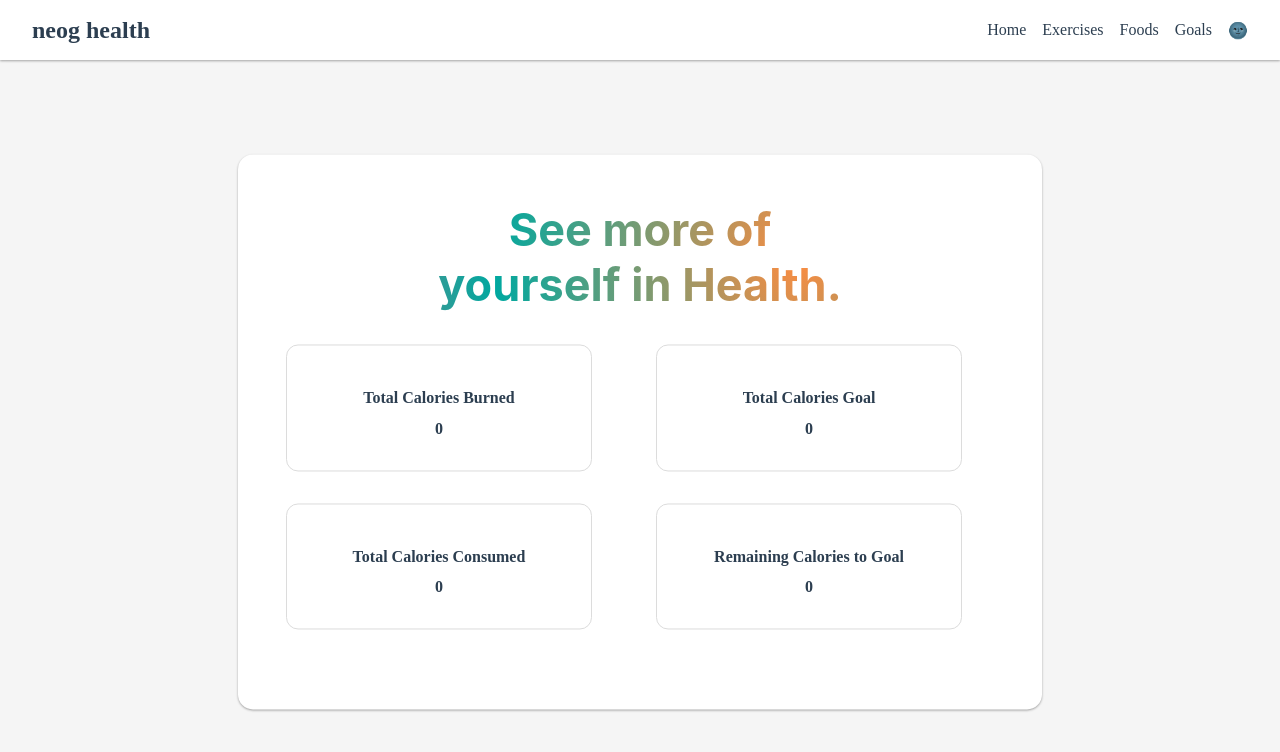
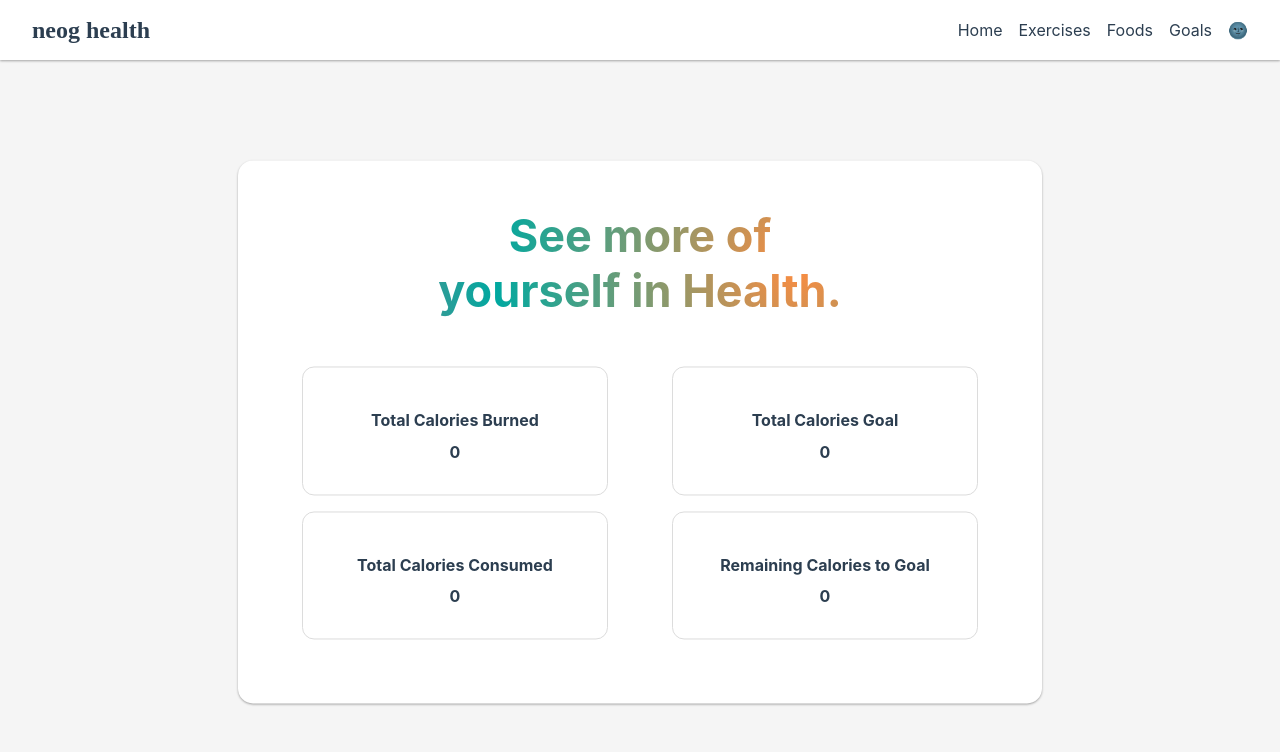
Before and after one commit to vishalsoni7/healthTracker, a React (Create React App) app: page / in a window 1280 px wide. Shown: the top 752 px of the page. Built offline with nearby package versions, Linux system fonts and the light colour scheme; no server answers.

Commit message:
style - fix css

```diff
--- a/src/styles.css
+++ b/src/styles.css
@@ -6,8 +6,9 @@
 body {
   margin: 0;
   padding: 0;
-  margin-bottom: 3rem;
   color: #2c3e50;
+  font-family: -apple-system, BlinkMacSystemFont, "Segoe UI", Roboto, Oxygen,
+    Ubuntu, Cantarell, "Open Sans", "Helvetica Neue", sans-serif;
 }
 
 .app-container {
@@ -112,7 +113,7 @@
   text-align: center;
   width: 15rem;
   padding: 2rem;
-  margin: 0 2rem 2rem 0;
+  margin: 1rem;
   border: 1px solid gainsboro;
   transition: all 200ms ease-in-out;
 }
```
